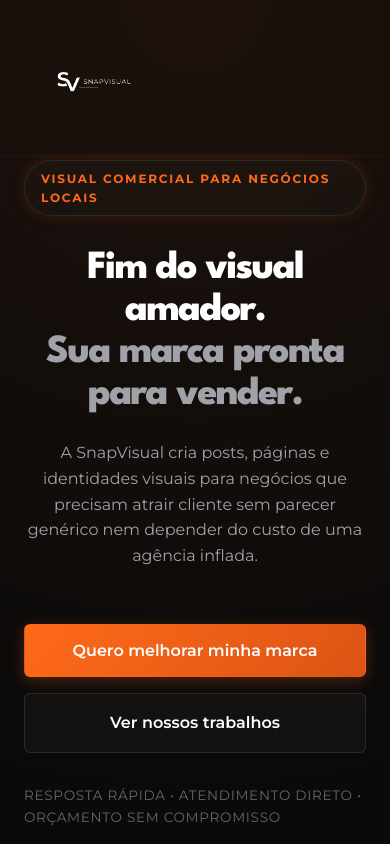
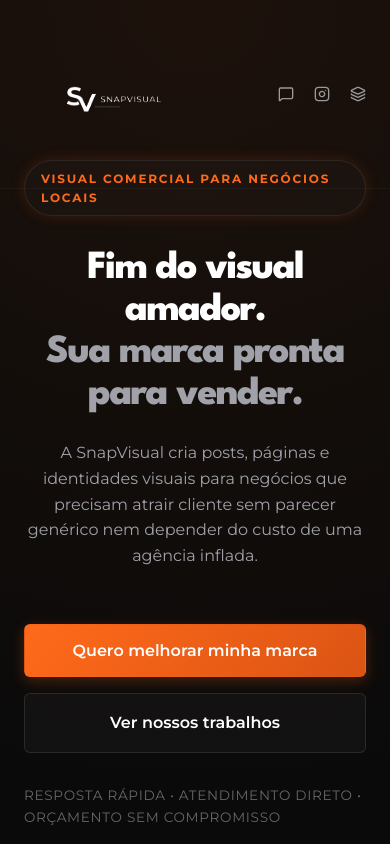
Before and after one commit to lucasmcm21/snapvisual, a Next.js app: page / in a window 390 px wide. Shown: the top 844 px of the page. Built offline with nearby package versions, Linux system fonts and the light colour scheme.

Commit message:
Refina landing page da SnapVisual

```diff
--- a/app/page.js
+++ b/app/page.js
@@ -22,7 +22,7 @@ export default function Home() {
       <header className={styles.header}>
         <div className={`${styles.container} ${styles.headerContainer}`}>
           <div className={styles.headerLogoWrapper}>
-            <Image src="/snapvisual-logo.svg" alt="SnapVisual" width={220} height={40} className={styles.headerLogo} priority />
+            <Image src="/snapvisual-logo.svg" alt="SnapVisual" width={300} height={60} className={styles.headerLogo} priority />
           </div>
           <nav className={styles.headerNav}>
             <a href={WHATSAPP_URL} target="_blank" rel="noopener noreferrer" className={styles.navLink}>
@@ -399,7 +399,7 @@ export default function Home() {
       <footer className={styles.footer}>
         <div className={styles.container}>
           <div className={styles.footerContainer}>
-            <Image src="/snapvisual-logo.svg" alt="SnapVisual" width={200} height={40} className={styles.footerLogo} />
+            <Image src="/snapvisual-logo.svg" alt="SnapVisual" width={420} height={84} className={styles.footerLogo} />
             <p className={styles.footerPhrase}>Visual comercial para negócios que querem parecer mais fortes no digital.</p>
             <div className={styles.footerLinks}>
               <a href={WHATSAPP_URL} target="_blank" rel="noreferrer" className={styles.footerLink}>WhatsApp</a>
--- a/app/page.module.css
+++ b/app/page.module.css
@@ -56,7 +56,7 @@
 
 .headerLogo {
   width: 100%;
-  max-width: 180px;
+  max-width: 300px;
   height: auto;
   object-fit: contain;
 }
@@ -843,6 +843,13 @@
   text-align: center;
 }
 
+.footerLogo {
+  width: 100%;
+  max-width: 420px;
+  height: auto;
+  object-fit: contain;
+}
+
 .footerContainer {
   display: flex;
   flex-direction: column;
@@ -1011,12 +1018,21 @@
   }
 
   .headerLogo {
-    max-width: 140px;
+    max-width: 180px;
   }
 
   .headerNav {
+    display: flex;
+    gap: 1.25rem;
+  }
+
+  .navText {
     display: none;
-    /* Hide nav links on mobile for ultra clean look */
+  }
+
+  .footerLogo {
+    max-width: 280px;
+    /* Reduced to ~300px bound as per user request to not break mobile (280px is perfectly safe) */
   }
 
   .hero {
```
